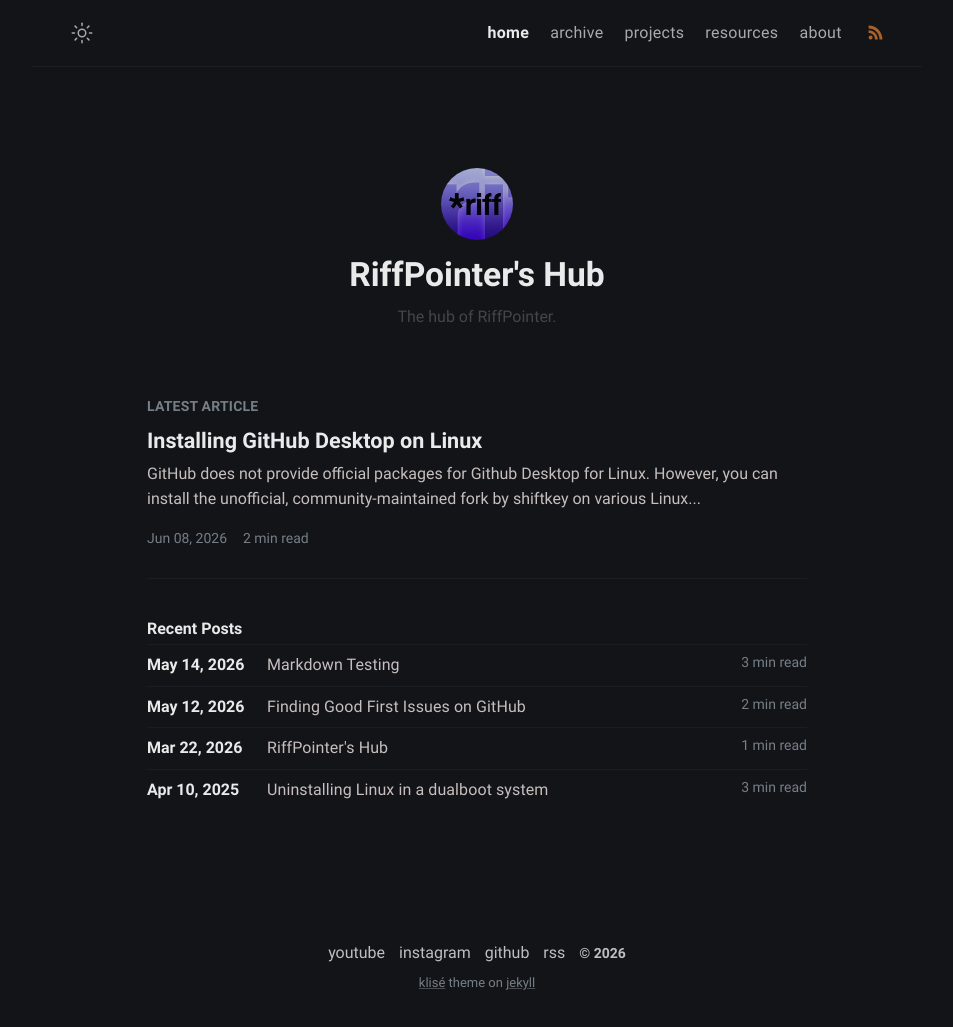
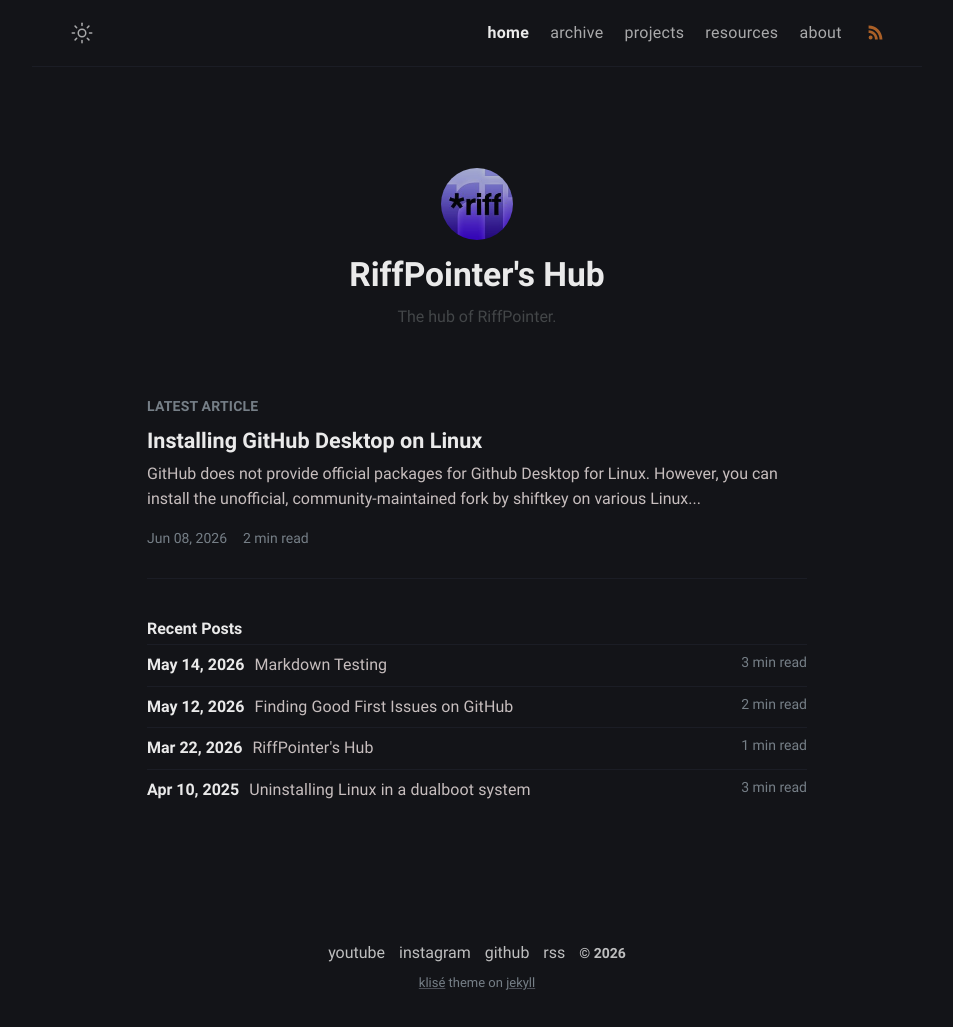
Before and after one commit to riffpointer/riffpointer.github.io, a Jekyll site: the page built from index.md, in a window 1280 px wide. Shown: the whole page, without its empty margins (163-1116 px from the left). Built offline with Jekyll 4.4.1, drawn with Linux system fonts in a browser that asks for light colours.

Commit message:
Update some styles

```diff
--- a/_sass/klise/_layout.scss
+++ b/_sass/klise/_layout.scss
@@ -511,7 +511,7 @@
   }
 
   .post-item-date {
-    min-width: 110px;
+    min-width: 55px;
     color: $black;
     font-weight: 700;
     padding-right: 10px;
```
Also changed, not shown: docs/local-setup-build-serve-deploy.md (+2 -4 lines).
